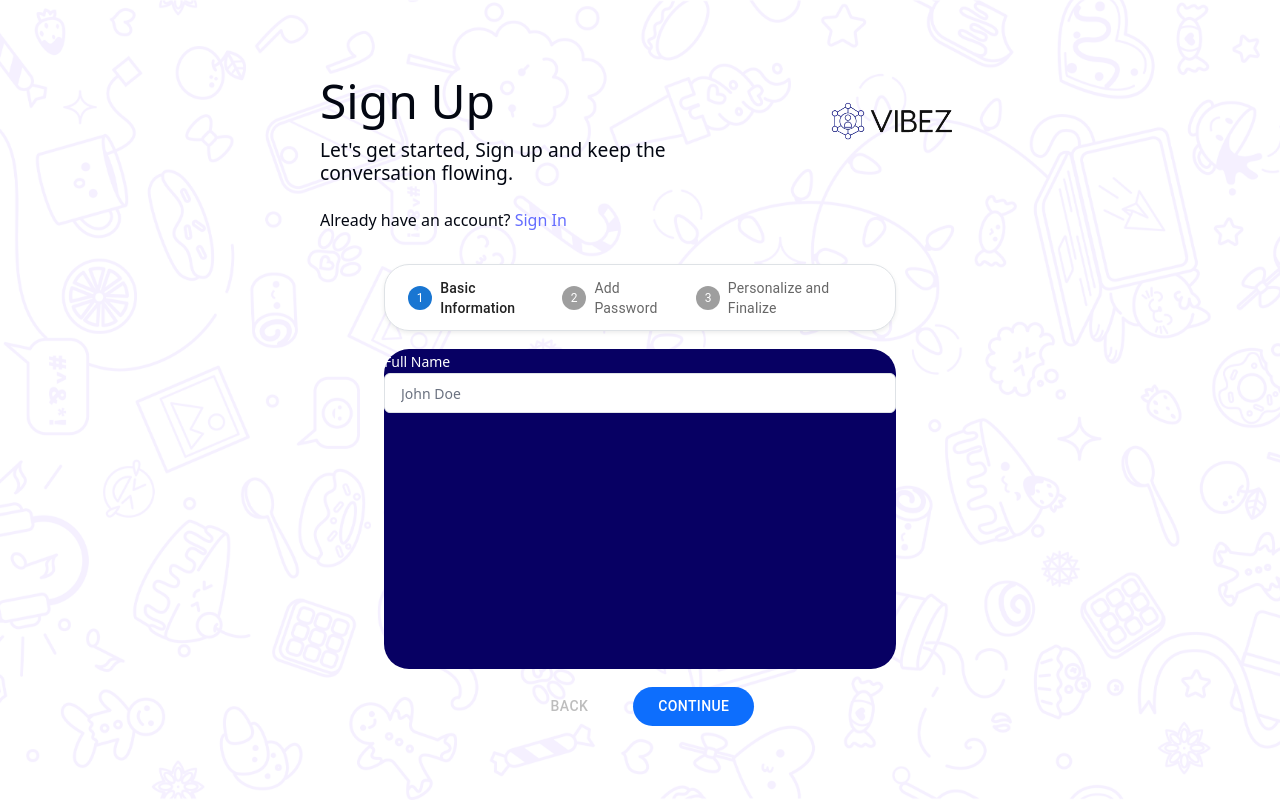
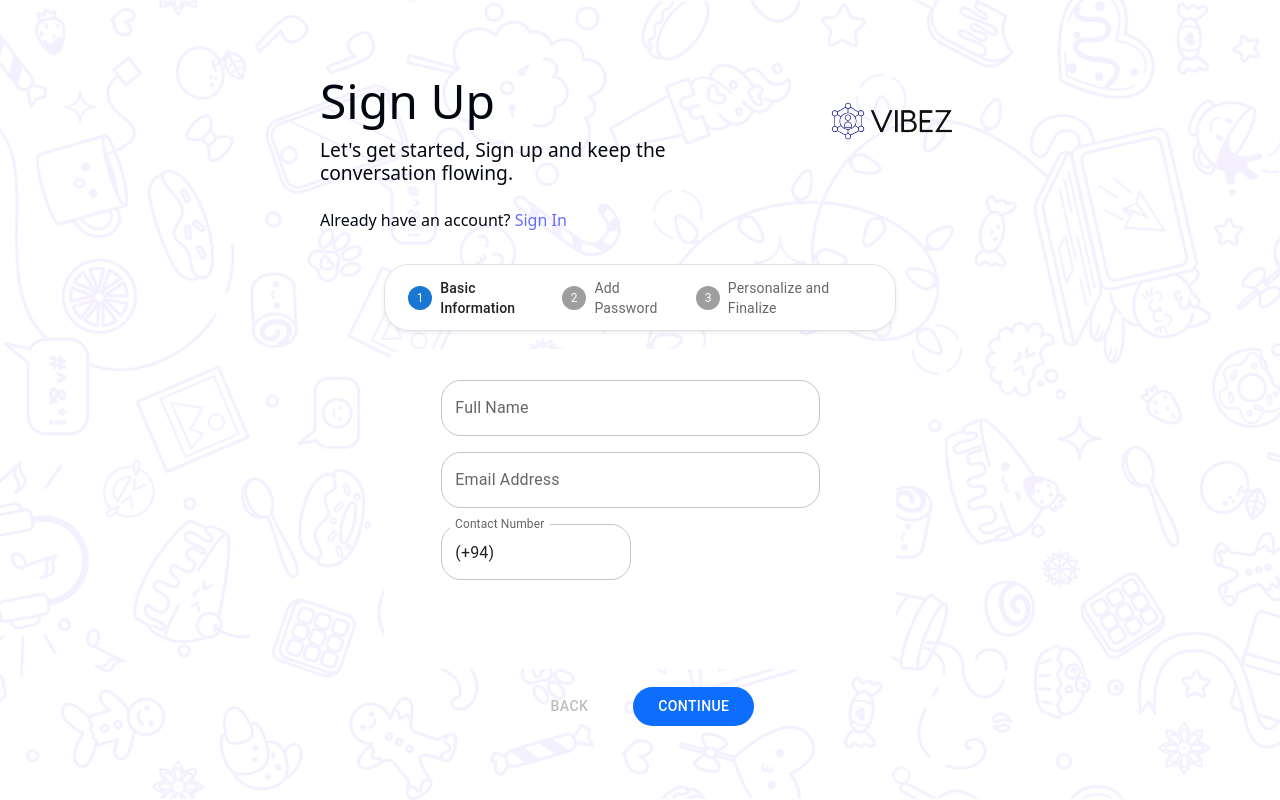
Before and after one commit to OshithRoshantha/Vibez-client, a React (Vite) app: page /Signup in a window 1280 px wide. Built offline with nearby package versions, Linux system fonts and the light colour scheme.

Commit message:
refactor SignupElement; update styles for better layout and add new input fields for user information

```diff
--- a/package.json
+++ b/package.json
@@ -15,16 +15,20 @@
     "@mui/material": "^6.1.10",
     "@mui/styled-engine-sc": "^6.1.10",
     "@radix-ui/react-label": "^2.1.0",
+    "@radix-ui/react-popover": "^1.1.2",
     "@radix-ui/react-select": "^2.1.2",
     "@radix-ui/react-slot": "^1.1.0",
     "@react-oauth/google": "^0.12.1",
     "bootstrap": "^5.3.3",
     "class-variance-authority": "^0.7.1",
     "clsx": "^2.1.1",
+    "date-fns": "^3.6.0",
     "lucide-react": "^0.462.0",
     "react": "^18.3.1",
     "react-bootstrap": "^2.10.6",
+    "react-day-picker": "^8.10.1",
     "react-dom": "^18.3.1",
+    "react-number-format": "^5.4.2",
     "react-router-dom": "^7.0.1",
     "shadcn-ui": "^0.9.3",
     "styled-components": "^6.1.13",
--- a/src/Components/SignupElement.jsx
+++ b/src/Components/SignupElement.jsx
@@ -1,15 +1,14 @@
-import React from 'react'
+import React from "react";
 import './Styles/SignupElement.css'
 import Box from '@mui/material/Box';
 import Stepper from '@mui/material/Stepper';
 import Step from '@mui/material/Step';
+import TextField from '@mui/material/TextField';
 import StepLabel from '@mui/material/StepLabel';
 import Button from '@mui/material/Button';
 import { Card } from './ui/card';
-import { Input } from "@/components/ui/input"
-import { Label } from "@/components/ui/label"
 import { useNavigate } from 'react-router-dom';
-
+import { PatternFormat } from "react-number-format";
 
 export default function SignupElement() {
   const steps = ['Basic Information', 'Add Password', 'Personalize and Finalize'];
@@ -60,9 +59,30 @@
     </Box>
     </Card>
     <div className='stepper-content'>
-        {activeStep === 0 && <div>
-          <Label htmlFor="email">Full Name</Label>
-          <Input type="text" id="fName" placeholder="John Doe" />
+        {activeStep === 0 && <div className='field-container'>
+            <div className='field-box'>
+            <Box
+              component="form"
+              sx={{ '& > :not(style)': { m: 1, width: '100%',marginLeft:'-20%'} }}
+              noValidate
+              autoComplete="off"
+            >
+              <TextField id="outlined-basic" label="Full Name" variant="outlined" placeholder="John Doe" InputProps={{sx: { borderRadius: '20px'}}}/><br></br>
+              <TextField id="outlined-email" label="Email Address" variant="outlined" placeholder="john@example.com" InputProps={{sx: { borderRadius: '20px' }}}/>
+              <PatternFormat
+                format="(+94) ## ### ####"
+                allowEmptyFormatting
+                customInput={TextField}
+                label="Contact Number"
+                variant="outlined"
+                placeholder="(+94) 76 918 2392"
+                InputProps={{
+                  sx: { borderRadius: '20px' ,width:'50%'},
+                }}
+              />
+
+            </Box></div>
+
         </div>}
         {activeStep === 1 && <div>Add Password</div>}
         {activeStep === 2 && <div>Personalize and Finalize</div>}
--- a/src/Components/Styles/SignupElement.css
+++ b/src/Components/Styles/SignupElement.css
@@ -8,11 +8,21 @@
     border-radius: 25px;
 }
 .stepper-content{
-    background-color: rgb(7, 0, 99);
-    color: white;
+    background-color: white;
     border-radius: 25px;
     width: 100%;
     height: 40vh;
     margin-top: 3.5%;
     margin-bottom: 3.5%;
 }
+.field-container{
+    display: flex;
+    justify-content: center;
+    align-items: center;
+    margin-top: 2%;
+    margin-bottom: 2%;
+}
+.field-box{
+    margin-top: 4.5%;
+    margin-left: 26%;
+}
--- /dev/null
+++ b/src/Components/ui/calendar.jsx
@@ -0,0 +1,61 @@
+import * as React from "react"
+import { ChevronLeft, ChevronRight } from "lucide-react"
+import { DayPicker } from "react-day-picker"
+
+import { cn } from "@/lib/utils"
+import { buttonVariants } from "@/components/ui/button"
+
+function Calendar({
+  className,
+  classNames,
+  showOutsideDays = true,
+  ...props
+}) {
+  return (
+    (<DayPicker
+      showOutsideDays={showOutsideDays}
+      className={cn("p-3", className)}
+      classNames={{
+        months: "flex flex-col sm:flex-row space-y-4 sm:space-x-4 sm:space-y-0",
+        month: "space-y-4",
+        caption: "flex justify-center pt-1 relative items-center",
+        caption_label: "text-sm font-medium",
+        nav: "space-x-1 flex items-center",
+        nav_button: cn(
+          buttonVariants({ variant: "outline" }),
+          "h-7 w-7 bg-transparent p-0 opacity-50 hover:opacity-100"
+        ),
+        nav_button_previous: "absolute left-1",
+        nav_button_next: "absolute right-1",
+        table: "w-full border-collapse space-y-1",
+        head_row: "flex",
+        head_cell:
+          "text-muted-foreground rounded-md w-9 font-normal text-[0.8rem]",
+        row: "flex w-full mt-2",
+        cell: "h-9 w-9 text-center text-sm p-0 relative [&:has([aria-selected].day-range-end)]:rounded-r-md [&:has([aria-selected].day-outside)]:bg-accent/50 [&:has([aria-selected])]:bg-accent first:[&:has([aria-selected])]:rounded-l-md last:[&:has([aria-selected])]:rounded-r-md focus-within:relative focus-within:z-20",
+        day: cn(
+          buttonVariants({ variant: "ghost" }),
+          "h-9 w-9 p-0 font-normal aria-selected:opacity-100"
+        ),
+        day_range_end: "day-range-end",
+        day_selected:
+          "bg-primary text-primary-foreground hover:bg-primary hover:text-primary-foreground focus:bg-primary focus:text-primary-foreground",
+        day_today: "bg-accent text-accent-foreground",
+        day_outside:
+          "day-outside text-muted-foreground aria-selected:bg-accent/50 aria-selected:text-muted-foreground",
+        day_disabled: "text-muted-foreground opacity-50",
+        day_range_middle:
+          "aria-selected:bg-accent aria-selected:text-accent-foreground",
+        day_hidden: "invisible",
+        ...classNames,
+      }}
+      components={{
+        IconLeft: ({ ...props }) => <ChevronLeft className="h-4 w-4" />,
+        IconRight: ({ ...props }) => <ChevronRight className="h-4 w-4" />,
+      }}
+      {...props} />)
+  );
+}
+Calendar.displayName = "Calendar"
+
+export { Calendar }
--- /dev/null
+++ b/src/Components/ui/popover.jsx
@@ -0,0 +1,25 @@
+import * as React from "react"
+import * as PopoverPrimitive from "@radix-ui/react-popover"
+
+import { cn } from "@/lib/utils"
+
+const Popover = PopoverPrimitive.Root
+
+const PopoverTrigger = PopoverPrimitive.Trigger
+
+const PopoverContent = React.forwardRef(({ className, align = "center", sideOffset = 4, ...props }, ref) => (
+  <PopoverPrimitive.Portal>
+    <PopoverPrimitive.Content
+      ref={ref}
+      align={align}
+      sideOffset={sideOffset}
+      className={cn(
+        "z-50 w-72 rounded-md border bg-popover p-4 text-popover-foreground shadow-md outline-none data-[state=open]:animate-in data-[state=closed]:animate-out data-[state=closed]:fade-out-0 data-[state=open]:fade-in-0 data-[state=closed]:zoom-out-95 data-[state=open]:zoom-in-95 data-[side=bottom]:slide-in-from-top-2 data-[side=left]:slide-in-from-right-2 data-[side=right]:slide-in-from-left-2 data-[side=top]:slide-in-from-bottom-2",
+        className
+      )}
+      {...props} />
+  </PopoverPrimitive.Portal>
+))
+PopoverContent.displayName = PopoverPrimitive.Content.displayName
+
+export { Popover, PopoverTrigger, PopoverContent }
```
Also changed, not shown: 1 other file (tests, documents, lock files or other folders).
